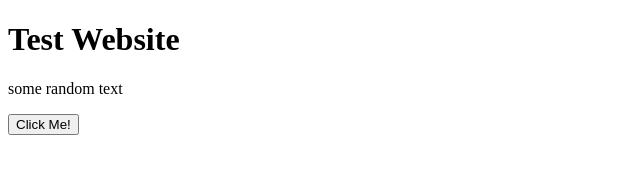
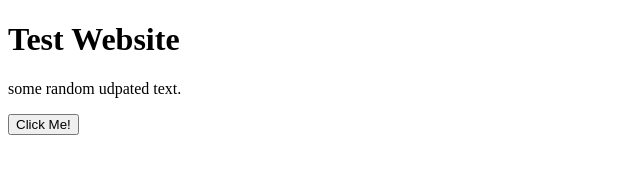
Before and after one commit to tapan-p/my-website, a plain HTML site: page index.html in a window 1280 px wide. Shown: the full height of the page, 0-640 px from the left. Drawn offline with Linux system fonts and the light colour scheme.

Commit message:
Update index.html

```diff
--- a/index.html
+++ b/index.html
@@ -9,7 +9,7 @@
     <h1>
     Test Website
     </h1>
-    <p> some random text</p>
+    <p> some random udpated text.</p>
     <button type="button">
     Click Me!
     </button>
```
